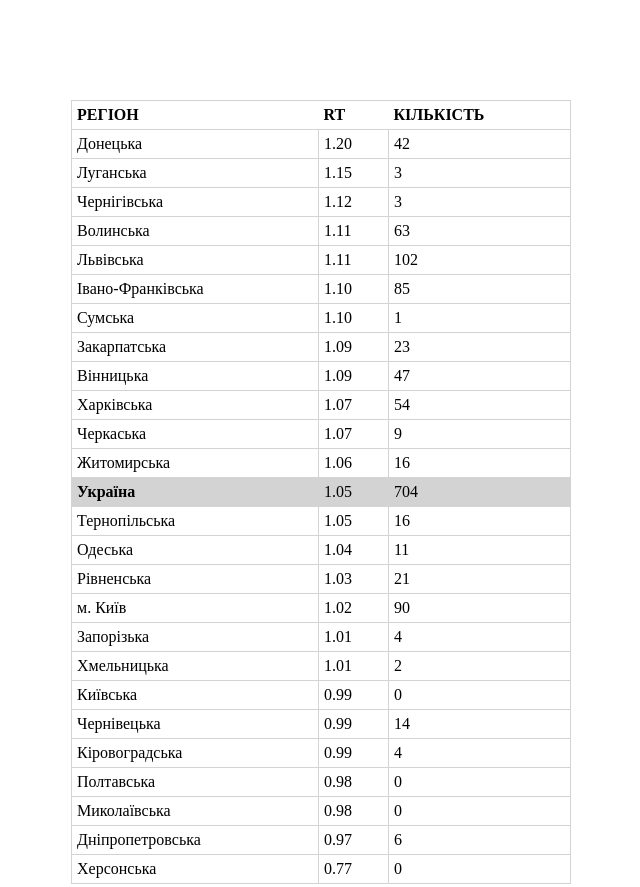
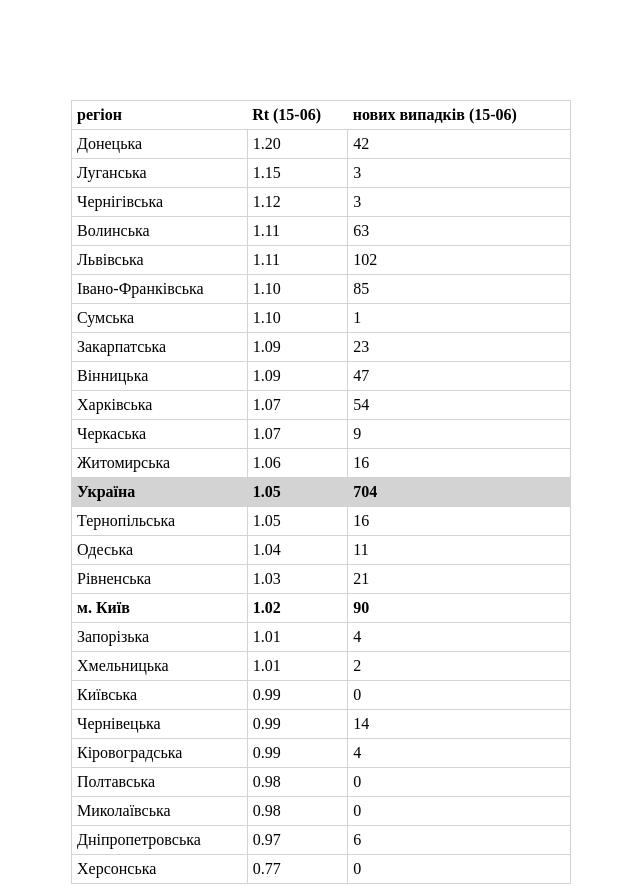
Before and after one commit to texty/covid_rt, a plain HTML site: page index.html in a window 1280 px wide. Shown: the top 887 px of the page, without its empty margins (319-959 px from the left). Drawn offline with nearby package versions, Linux system fonts and the light colour scheme.

Commit message:
дані для бар-чарта

```diff
--- a/index.html
+++ b/index.html
@@ -83,7 +83,7 @@
     th {
         text-align: left;
         padding: 5px;
-        text-transform: uppercase;
+        /*text-transform: uppercase;*/
     }
 
     td {
@@ -105,7 +105,9 @@
 </style>
 <body>
 
-<table>
+
+
+<table id="table">
     <!--<thead></thead>-->
     <!--<tbody>-->
     <!--<tr data="Україна">-->
@@ -152,7 +154,7 @@
 
 
 
-<script src="lib/jquery-3.3.1.js"></script>
+<!--<script src="lib/jquery-3.3.1.js"></script>-->
 <script src="lib/d3v5.min.js"></script>
 <script src="lib/share-behavior.js"></script>
 <script src="lib/underscore-min.js"></script>
--- a/js/bind.js
+++ b/js/bind.js
@@ -63,7 +63,7 @@ Promise.all([
         tbody = table.append('tbody');
 
     thead.append('tr').selectAll('th')
-        .data(["регіон", "Rt", "кількість"]).enter()
+        .data(["регіон", "Rt ("+ formatDate(max_date_rt) + ")", "нових випадків ("+ formatDate(max_date_rt) + ")" ]).enter()
         .append('th')
         .text(function (d) { return d; });
 
@@ -73,22 +73,24 @@ Promise.all([
         .append('tr')
         .attr("id", function(d, i){ return "row-"+ i })
         .attr("data", function (d) { return d.region  })
-        .style("background-color", function(d){ return d.region === "Україна"? "lightgrey": "none" });
+        .style("background-color", function(d){ return d.region === "Україна"  ? "lightgrey": "none" });
 
     rows.append('td')
         .attr("id", function (d) { return d.id  })
         .text(function (d) { return d.region;  })
-        .style("font-weight", function(d){ return d.region === "Україна" ? "bold": "normal" });
+        .style("font-weight", function(d){ return d.region === "Україна" || d.region === "м. Київ" ? "bold": "normal" });
 
 
 
     rows.append('td')
-        .text(function (d) {   return d.median.toFixed(2); });
+        .text(function (d) {   return d.median.toFixed(2); })
+        .style("font-weight", function(d){ return d.region === "Україна" || d.region === "м. Київ" ? "bold": "normal" });;
 
     rows.append('td')
         .text(function (d) {   return d.positive; });
 
-    rows.sort( function(a, b) { return b.median - a.median });
+    rows.sort( function(a, b) { return b.median - a.median })
+        .style("font-weight", function(d){ return d.region === "Україна" || d.region === "м. Київ" ? "bold": "normal" });;
 
 
 
@@ -428,7 +430,7 @@ Promise.all([
 
     const color = d3.scaleOrdinal()
         .domain(subgroups)
-        .range(['grey', 'pink']);
+        .range(['grey', '#89cff0']);
 
     const xScale = d3.scaleBand()
         .domain(groups)
@@ -541,7 +543,8 @@ Promise.all([
 
 
         let region = d3.select(this).attr("data");
-        let row_id = d3.select(this).attr("id");
+        let row_top = d3.select(this).node().getBoundingClientRect().top;
+        console.log(d3.select(this).node());
 
         let new_rtData =  data[0].filter(function (d) {
             return d.region === region
@@ -554,12 +557,12 @@ Promise.all([
         drawRt(new_rtData);
         drawBars(new_barsData);
 
-        $('html, body').animate({
-            scrollTop: $("#charts-container").offset().top
-        }, 800, function(){})
+
+       document.getElementById('charts-container').scrollIntoView({block: 'start', behavior: 'smooth'});
 
 
-        })
+
+    })
 
 });
 
```
